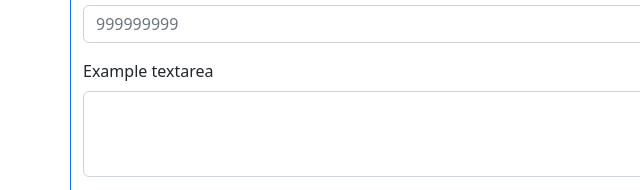
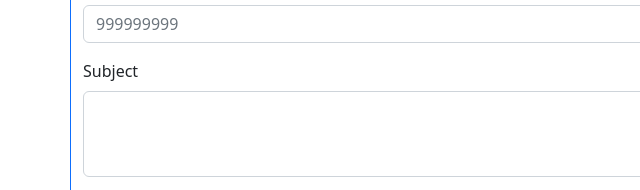
Before and after one commit to GitBash0/new1, a plain HTML site: page index.html in a window 1280 px wide. Shown: the part 1622-1812 px from the top of the page, 0-640 px from the left. Drawn offline with nearby package versions, Linux system fonts and the light colour scheme.

Commit message:
Example text changed to subject

```diff
--- a/index.html
+++ b/index.html
@@ -89,7 +89,7 @@
                 <input type="number" class="form-control" id="exampleFormControlInput1" placeholder="999999999">
               </div>
               <div class="mb-3">
-                <label for="exampleFormControlTextarea1" class="form-label">Example textarea</label>
+                <label for="exampleFormControlTextarea1" class="form-label">Subject</label>
                 <textarea class="form-control" id="exampleFormControlTextarea1" rows="3"></textarea>
               </div>
               <input class="btn btn-primary" type="submit" value="Submit">
```
